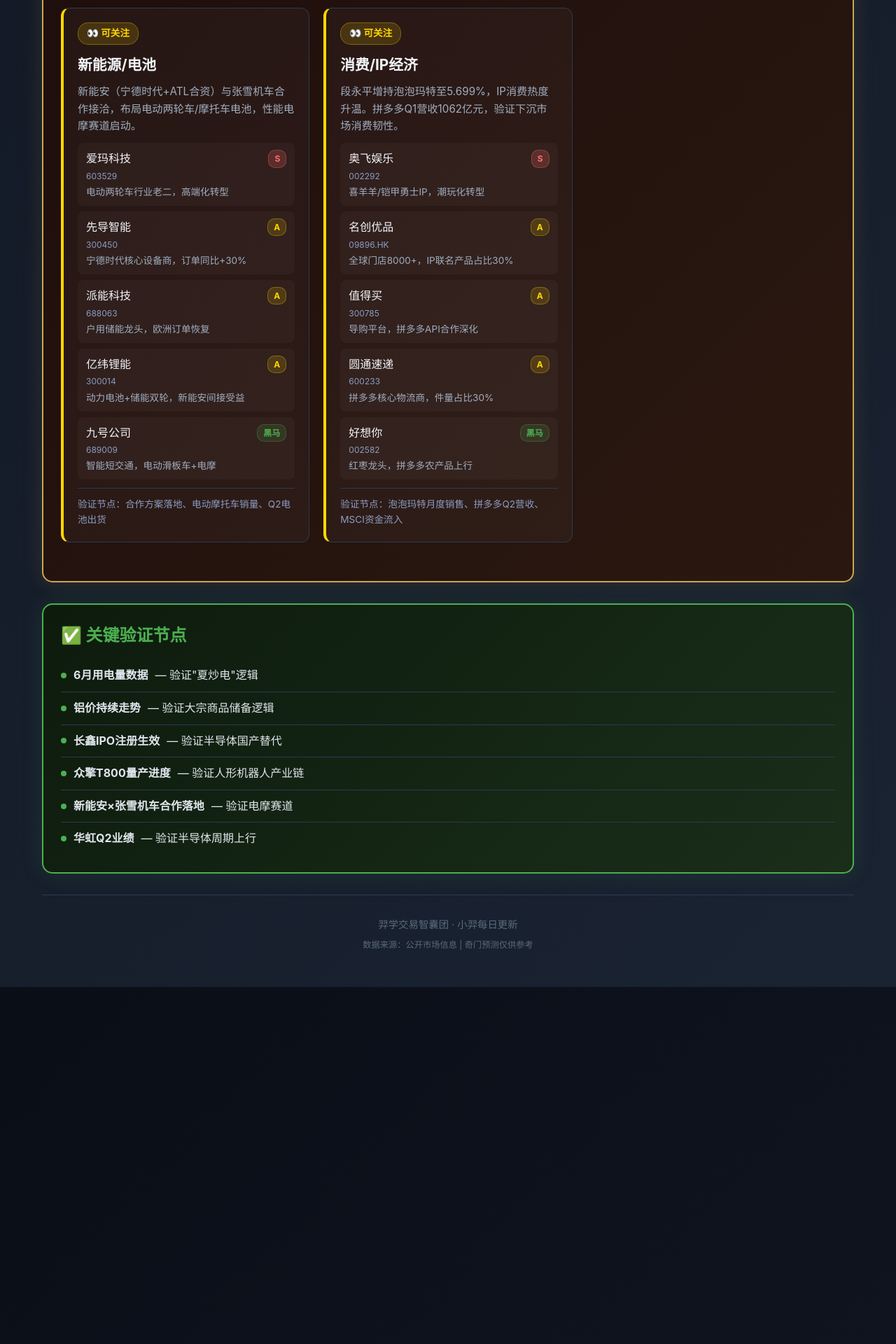
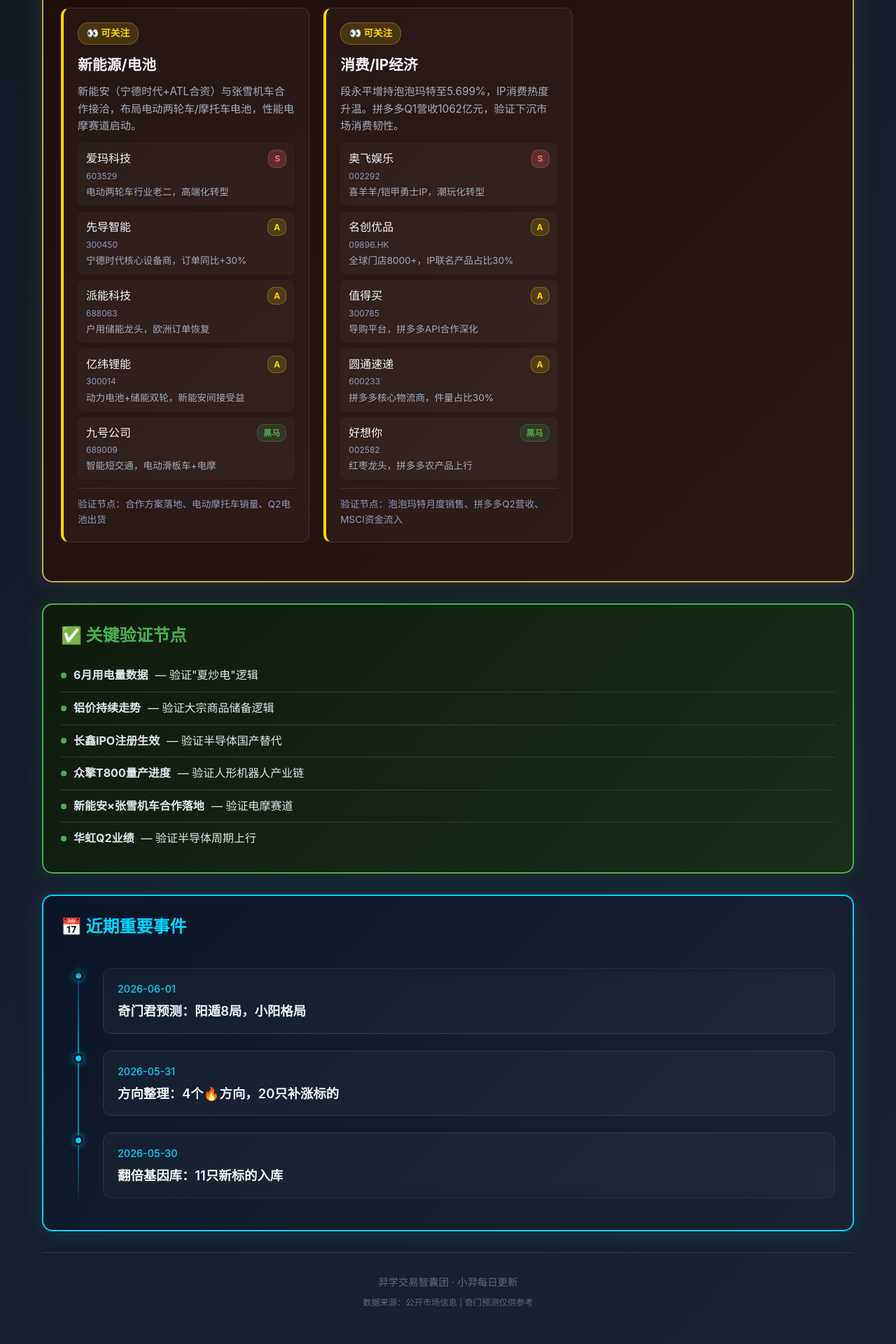
Before and after one commit to xiaoyi0319a/yixue-dashboard, a Jekyll site: the page index.html, which Jekyll copies as it is, in a window 1280 px wide. Shown: the part 3843-5763 px from the top of the page at 70% size. Built offline with Jekyll 4.4.1, drawn with Linux system fonts in a browser that asks for light colours; before the commit the page ends 5253 px from its top, so only the background shows below that.

Commit message:
feat: 添加时间轴组件 - 边缘渐隐效果，时间可点击跳转详情，卡片仅显示时间+标题

```diff
--- a/index.html
+++ b/index.html
@@ -196,6 +196,76 @@
             text-align: center; padding: 30px 0;
             border-top: 1px solid #2d3a4f; margin-top: 30px;
             color: #5a6a7a; font-size: 0.9em;
+        }
+
+        /* ========== 时间轴 ========== */
+        .timeline-section {
+            background: linear-gradient(135deg, #0a1628 0%, #1a2332 100%);
+            border: 2px solid #00d4ff; border-radius: 15px; padding: 25px;
+            margin-bottom: 30px; box-shadow: 0 0 30px rgba(0, 212, 255, 0.15);
+        }
+        .timeline-section h2 { color: #00d4ff; font-size: 1.5em; margin-bottom: 20px; display: flex; align-items: center; gap: 10px; }
+        .timeline-wrapper {
+            position: relative;
+            padding: 20px 0;
+            -webkit-mask-image: linear-gradient(to bottom, transparent 0%, black 10%, black 90%, transparent 100%);
+            mask-image: linear-gradient(to bottom, transparent 0%, black 10%, black 90%, transparent 100%);
+        }
+        .timeline-line {
+            position: absolute;
+            left: 24px;
+            top: 0;
+            bottom: 0;
+            width: 2px;
+            background: linear-gradient(to bottom, transparent, rgba(0, 212, 255, 0.6), rgba(0, 212, 255, 0.6), transparent);
+        }
+        .timeline-item {
+            position: relative;
+            padding-left: 60px;
+            margin-bottom: 24px;
+            display: flex;
+            align-items: flex-start;
+        }
+        .timeline-item:last-child { margin-bottom: 0; }
+        .timeline-dot {
+            position: absolute;
+            left: 18px;
+            top: 4px;
+            width: 14px;
+            height: 14px;
+            border-radius: 50%;
+            background: #00d4ff;
+            border: 3px solid #0a1628;
+            box-shadow: 0 0 10px rgba(0, 212, 255, 0.6);
+            z-index: 1;
+        }
+        .timeline-card {
+            background: rgba(255, 255, 255, 0.03);
+            border: 1px solid #2d3a4f;
+            border-radius: 12px;
+            padding: 16px 20px;
+            transition: all 0.3s ease;
+            flex: 1;
+        }
+        .timeline-card:hover {
+            border-color: #3d4a5f;
+            box-shadow: 0 5px 20px rgba(0, 0, 0, 0.3);
+        }
+        .timeline-date {
+            color: #00d4ff;
+            font-size: 0.9em;
+            font-weight: 500;
+            text-decoration: none;
+            display: inline-block;
+            margin-bottom: 6px;
+            transition: color 0.3s ease;
+        }
+        .timeline-date:hover { color: #4caf50; text-decoration: underline; }
+        .timeline-title {
+            font-size: 1.15em;
+            color: #f0f4f8;
+            font-weight: 600;
+            margin: 0;
         }
     </style>
 </head>
@@ -783,6 +853,38 @@
             </ul>
         </div>
 
+        <!-- ========== 时间轴 ========== -->
+        <div class="timeline-section">
+            <h2>📅 近期重要事件</h2>
+            <div class="timeline-wrapper">
+                <div class="timeline-line"></div>
+
+                <div class="timeline-item">
+                    <div class="timeline-dot"></div>
+                    <div class="timeline-card">
+                        <a href="qimen.html" class="timeline-date">2026-06-01</a>
+                        <h3 class="timeline-title">奇门君预测：阳遁8局，小阳格局</h3>
+                    </div>
+                </div>
+
+                <div class="timeline-item">
+                    <div class="timeline-dot"></div>
+                    <div class="timeline-card">
+                        <a href="news.html" class="timeline-date">2026-05-31</a>
+                        <h3 class="timeline-title">方向整理：4个🔥方向，20只补涨标的</h3>
+                    </div>
+                </div>
+
+                <div class="timeline-item">
+                    <div class="timeline-dot"></div>
+                    <div class="timeline-card">
+                        <a href="reports.html" class="timeline-date">2026-05-30</a>
+                        <h3 class="timeline-title">翻倍基因库：11只新标的入库</h3>
+                    </div>
+                </div>
+            </div>
+        </div>
+
         <!-- 底部 -->
         <div class="footer">
             <p>羿学交易智囊团 · 小羿每日更新</p>
```
